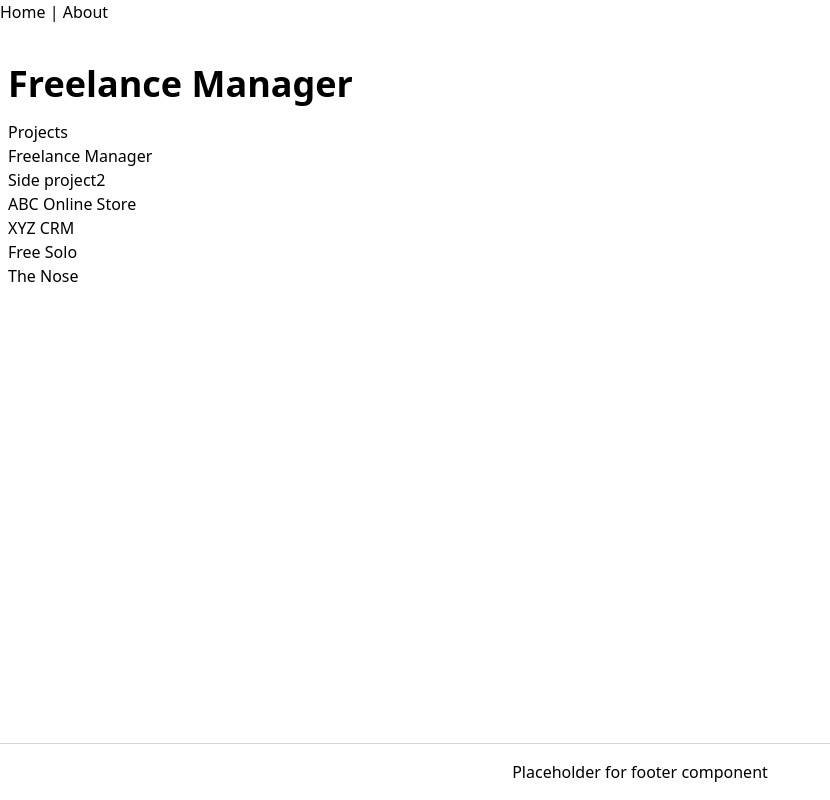
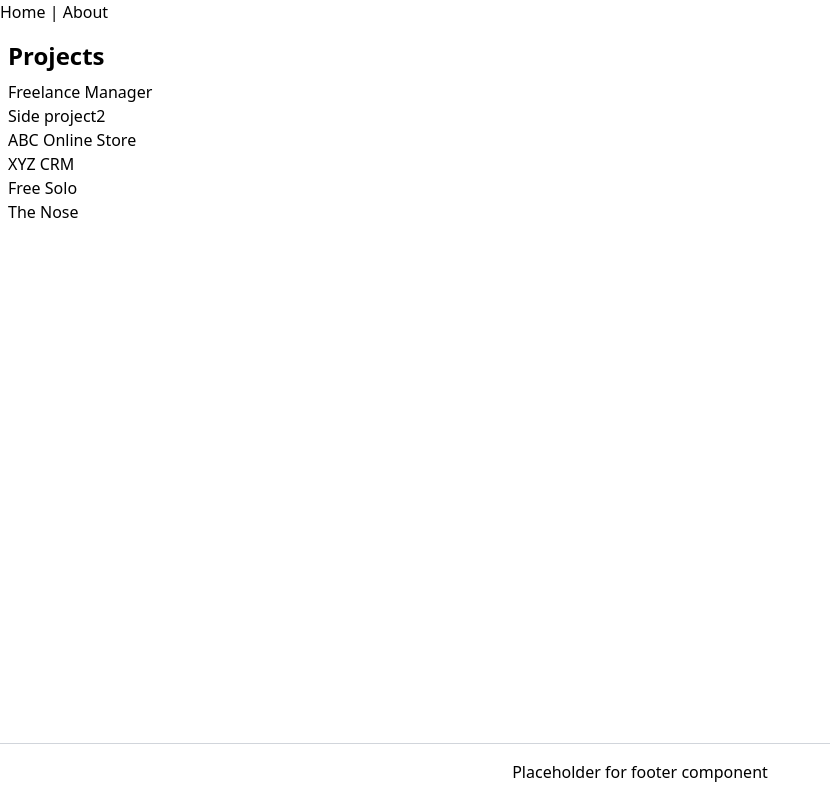
Before and after one commit to MattB09/freelance_manager, a Vue app: page /app in a window 1280 px wide. Shown: the whole page, without its empty margins (0-830 px from the left). Built offline with nearby package versions, Linux system fonts and the light colour scheme; data requests are answered from the project's data file.

Commit message:
Refactored the code into separate components and composables.

```diff
--- a/src/App.vue
+++ b/src/App.vue
@@ -4,7 +4,7 @@
       <router-link to="/">Home</router-link> |
       <router-link to="/about">About</router-link>
     </nav>
-    <main class="flex-grow p-10 xl:px-2 max-w-7xl w-full mx-auto">
+    <main class="flex-grow py-4 px-10 xl:px-2 max-w-7xl w-full mx-auto">
       <router-view/>
     </main>
     <footer>
--- a/src/components/ProjectList.vue
+++ b/src/components/ProjectList.vue
@@ -6,7 +6,6 @@
 
 <script lang="ts">
 import { defineComponent } from 'vue';
-import Project from './SingleProject.vue';
 
 export default defineComponent({
   name: 'ProjectList',
--- /dev/null
+++ b/src/components/Projects.vue
@@ -0,0 +1,24 @@
+<template>
+  <div>
+  <h1 class="text-2xl font-semibold mt-0 mb-2">Projects</h1>
+    <div v-if="error">{{"No data available"}}</div>
+    <div v-else-if="projects && projects.length">
+      <ProjectList :projects="projects" />
+    </div>
+    <div v-else>Loading</div>
+  </div>
+</template>
+
+<script lang="ts">
+import { defineComponent } from 'vue';
+import ProjectList from './ProjectList.vue';
+
+export default defineComponent({
+  name: 'Projects',
+  components: { ProjectList },
+  props: ['projects', 'error'],
+  setup() {
+    return {};
+  },
+});
+</script>
--- /dev/null
+++ b/src/composables/getData.ts
@@ -0,0 +1,26 @@
+import axios from 'axios';
+import { ref, Ref } from 'vue';
+import { Project } from '../types/DataTypes';
+
+export default (): {
+  projects: Ref<Project[] | undefined>,
+  error: Ref< string | null>,
+  load: () => void
+} => {
+  const urlBase = 'http://localhost:3000';
+  const projects = ref<Project[]>();
+  const error = ref<string | null>(null);
+
+  const load = async () => {
+    try {
+      const data = await axios.get(`${urlBase}/projects`);
+      console.log(data);
+      if (data.statusText !== 'OK') throw Error('data not available');
+      projects.value = data.data;
+    } catch (err) {
+      error.value = err.message;
+    }
+  };
+
+  return { projects, error, load };
+};
--- a/src/router/index.ts
+++ b/src/router/index.ts
@@ -17,8 +17,8 @@ const routes: Array<RouteRecordRaw> = [
   },
   {
     path: '/app',
-    name: 'AppView',
-    component: () => import(/* webpackChunkName: "about" */ '../views/AppView.vue'),
+    name: 'FreelanceManager',
+    component: () => import(/* webpackChunkName: "about" */ '../views/FreelanceManager.vue'),
   },
 ];
 
--- a/src/views/AppView.vue
+++ /dev/null
@@ -1,43 +0,0 @@
-<template>
-  <h1 class="text-4xl font-bold mt-0 mb-4">Freelance Manager</h1>
-  <div>
-    <h2>Projects</h2>
-    <div v-if="error">{{"No data available"}}</div>
-    <div v-else-if="projects && projects.length">
-      <ProjectList :projects="projects" />
-    </div>
-    <div v-else>Loading</div>
-  </div>
-</template>
-
-<script lang="ts">
-import { defineComponent, ref } from 'vue';
-import axios from 'axios';
-import { Project } from '../types/DataTypes';
-import ProjectList from '../components/ProjectList.vue';
-
-export default defineComponent({
-  name: 'AppView',
-  components: { ProjectList },
-  setup() {
-    const urlBase = 'http://localhost:3000';
-    const projects = ref<Project[]>();
-    const error = ref<string | null>(null);
-
-    const loadData = async () => {
-      try {
-        const data = await axios.get(`${urlBase}/projects`);
-        console.log(data);
-        if (data.statusText !== 'OK') throw Error('data not available');
-        projects.value = data.data;
-      } catch (err) {
-        error.value = err.message;
-      }
-    };
-
-    loadData();
-
-    return { projects, error };
-  },
-});
-</script>
--- /dev/null
+++ b/src/views/FreelanceManager.vue
@@ -0,0 +1,25 @@
+<template>
+  <div>
+    <Projects v-if="view === 'projects'" :projects='projects' :error='error' />
+  </div>
+</template>
+
+<script lang='ts'>
+import { defineComponent, ref } from 'vue';
+
+import Projects from '../components/Projects.vue';
+import getData from '../composables/getData';
+
+export default defineComponent({
+  name: 'AppView',
+  components: { Projects },
+  setup() {
+    const { projects, error, load } = getData();
+    load();
+
+    const view = ref<string>('projects');
+
+    return { projects, error, view };
+  },
+});
+</script>
--- a/tsconfig.json
+++ b/tsconfig.json
@@ -32,7 +32,7 @@
     "src/**/*.vue",
     "tests/**/*.ts",
     "tests/**/*.tsx"
-, "src/components/SingleProject.vue"  ],
+, "src/components/SingleProject.vue", "src/views/FreelanceManager.vue"  ],
   "exclude": [
     "node_modules"
   ]
```
